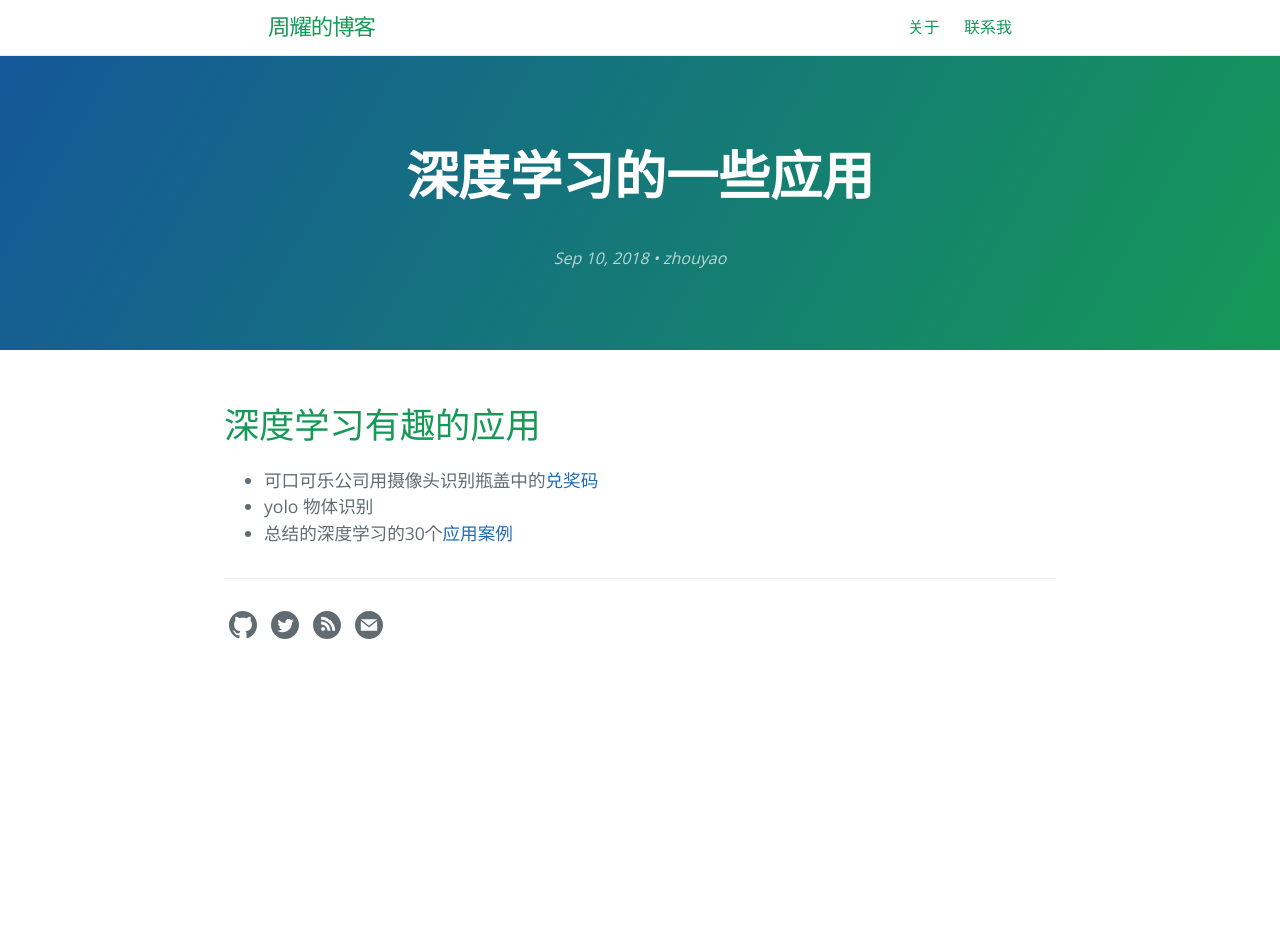
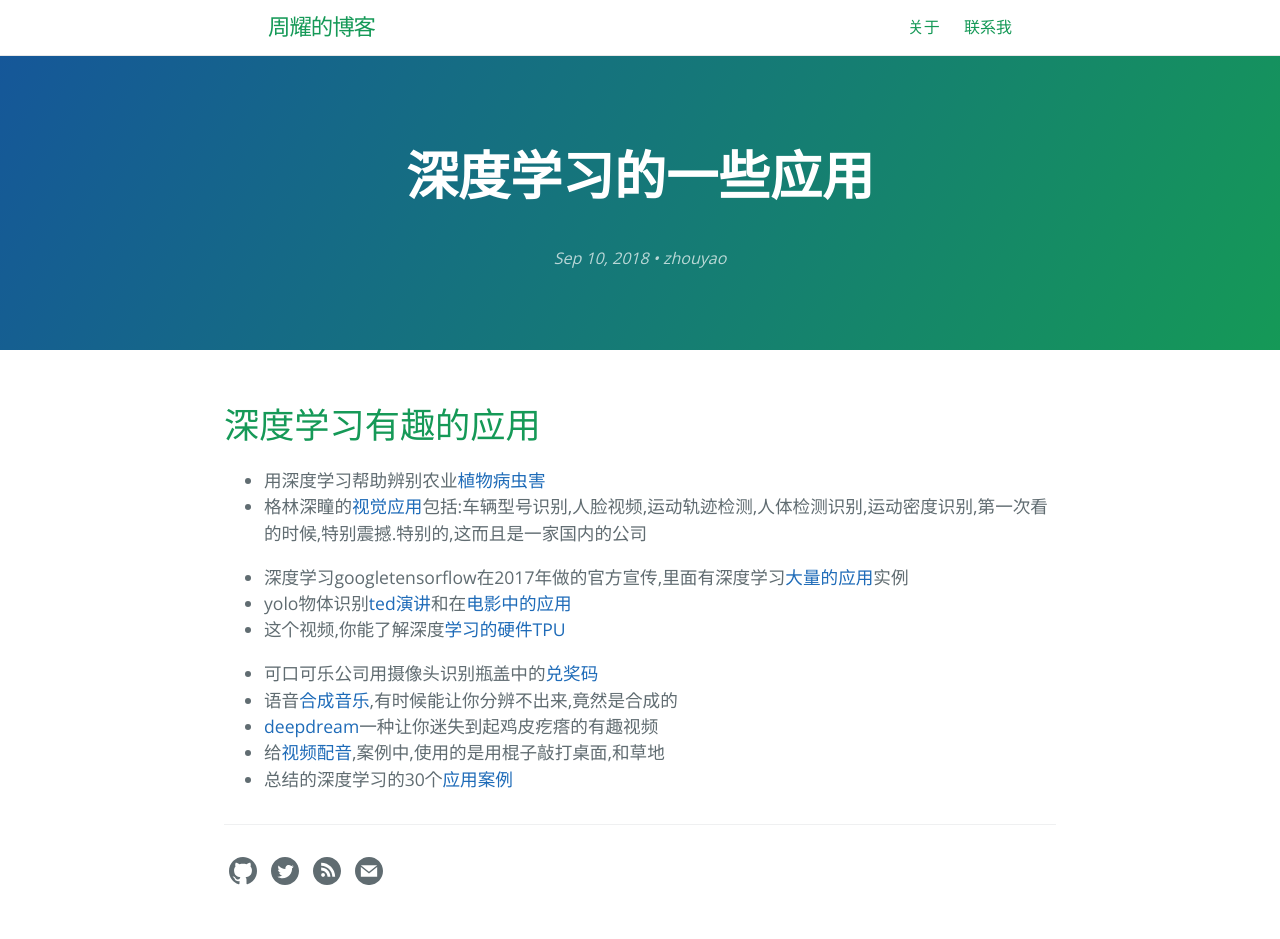
Before and after one commit to zhouyao1994/zhouyao1994.github.io, a Jekyll site: the page built from _posts/2018-9-10-深度学习的一些应用.md, in a window 1280 px wide. Built offline with Jekyll 4.4.1, drawn with Linux system fonts in a browser that asks for light colours; before the commit the page ends 900 px from its top, so only the background shows below that.

Commit message:
整理格式

```diff
--- a/_posts/2018-9-10-深度学习的一些应用.md
+++ b/_posts/2018-9-10-深度学习的一些应用.md
@@ -4,6 +4,15 @@ layout: post
 
 # 深度学习有趣的应用
 
+- 用深度学习帮助辨别农业[植物病虫害](https://www.youtube.com/watch?v=NlpS-DhayQA&index=3&list=PLQY2H8rRoyvxjVx3zfw4vA4cvlKogyLNN)
+- 格林深瞳的[视觉应用](https://youtu.be/xhp47v5OBXQ)包括:车辆型号识别,人脸视频,运动轨迹检测,人体检测识别,运动密度识别,第一次看的时候,特别震撼.特别的,这而且是一家国内的公司
+
+* 深度学习googletensorflow在2017年做的官方宣传,里面有深度学习[大量的应用](https://www.youtube.com/watch?v=mWl45NkFBOc&list=PLOU2XLYxmsIKGc_NBoIhTn2Qhraji53cv)实例
+* yolo物体识别[ted演讲](https://www.ted.com/talks/joseph_redmon_how_a_computer_learns_to_recognize_objects_instantly)和在[电影中的应用](https://youtu.be/VOC3huqHrss)
+* 这个视频,你能了解深度[学习的硬件TPU](https://www.youtube.com/watch?v=zEOtG-ChmZE)
+
 * 可口可乐公司用摄像头识别瓶盖中的[兑奖码](https://www.youtube.com/watch?v=WIV6oUc2JOg&index=20&list=PLQY2H8rRoyvxjVx3zfw4vA4cvlKogyLNN)
-* yolo 物体识别
+* 语音[合成音乐](http://www.dtic.upf.edu/~mblaauw/NPSS/),有时候能让你分辨不出来,竟然是合成的
+* [deepdream](https://youtu.be/SCE-QeDfXtA)一种让你迷失到起鸡皮疙瘩的有趣视频
+* 给[视频配音](https://youtu.be/0FW99AQmMc8),案例中,使用的是用棍子敲打桌面,和草地
 * 总结的深度学习的30个[应用案例](http://www.yaronhadad.com/deep-learning-most-amazing-applications/#wild)
```
